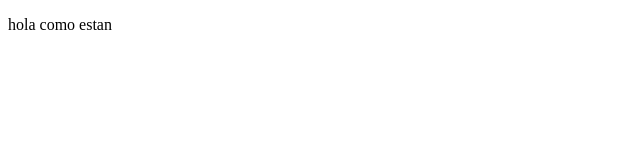
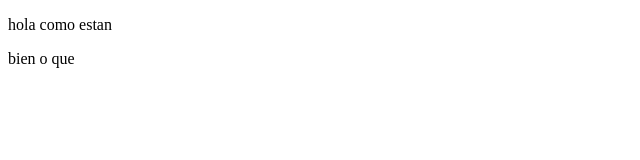
Before and after one commit to Uru198/prueba, a plain HTML site: page index.html in a window 1280 px wide. Shown: the full height of the page, 0-640 px from the left. Drawn offline with Linux system fonts and the light colour scheme.

Commit message:
otro cambio

```diff
--- a/index.html
+++ b/index.html
@@ -8,5 +8,6 @@
 </head>
 <body>
         <p>hola como estan</p>
+        <p> bien o que</p>
 </body>
 </html>
```
